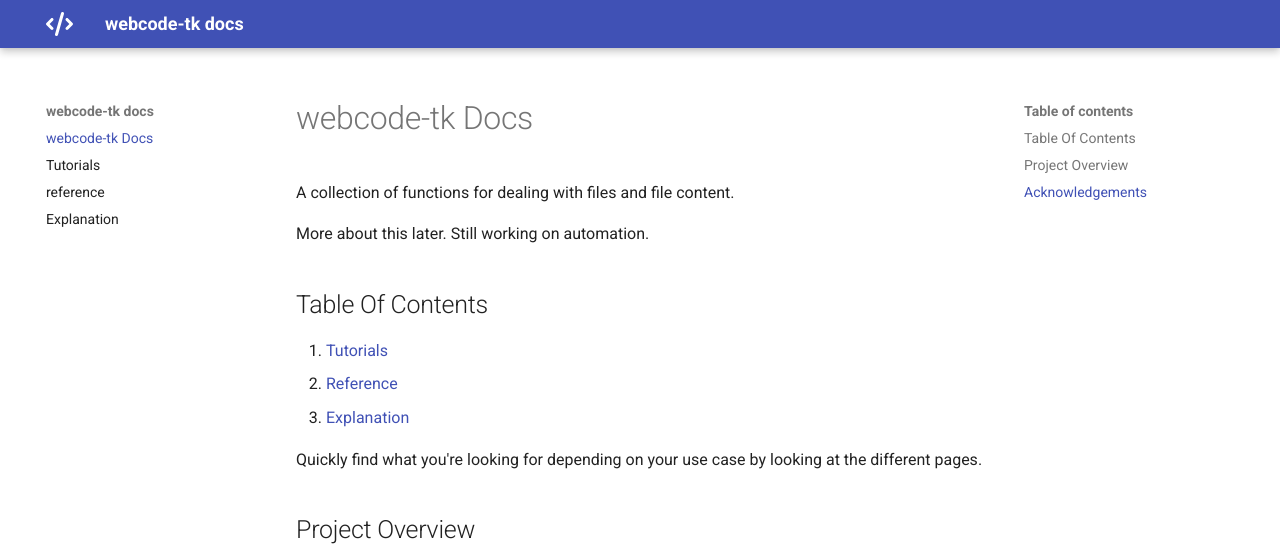
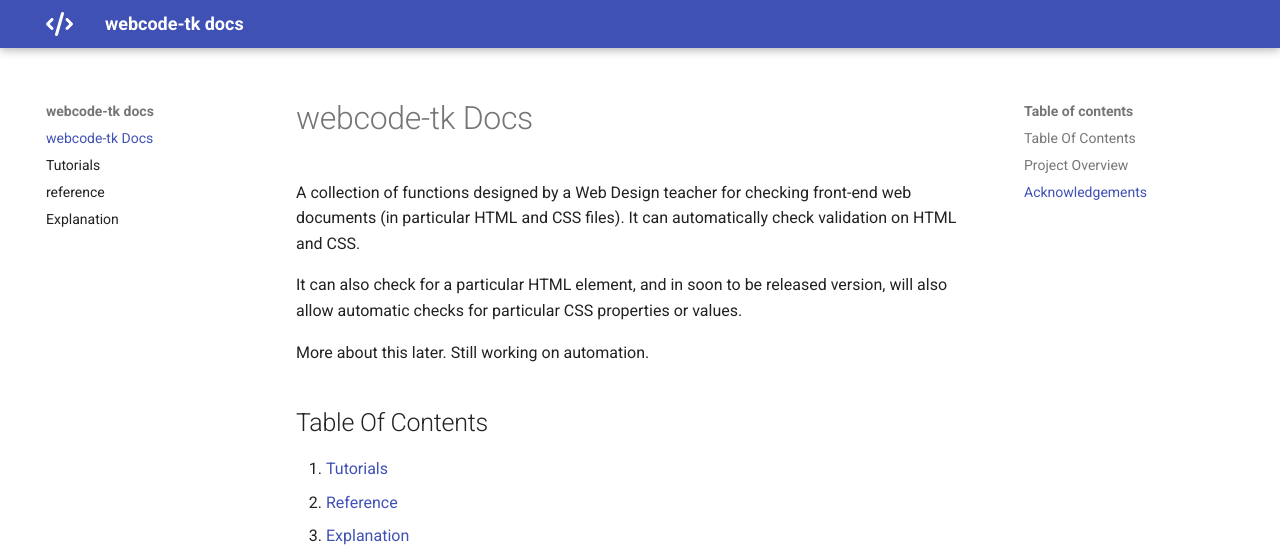
Before and after one commit to HundredVisionsGuy/webcode-tk, an MkDocs documentation site: the page built from docs/index.md, in a window 1280 px wide and 1178 px high, cut to the strip 0-559 px from the top of the window. Built offline with MkDocs 1.6.1 and Material for MkDocs 9.7.7, drawn with Linux system fonts in a browser that asks for light colours.

Commit message:
fixing index.md description of package

```diff
--- a/docs/index.md
+++ b/docs/index.md
@@ -1,6 +1,8 @@
 # webcode-tk Docs
 
-A collection of functions for dealing with files and file content.
+A collection of functions designed by a Web Design teacher for checking front-end web documents (in particular HTML and CSS files). It can automatically check validation on HTML and CSS.
+
+It can also check for a particular HTML element, and in soon to be released version, will also allow automatic checks for particular CSS properties or values.
 
 More about this later. Still working on automation.
 
```
